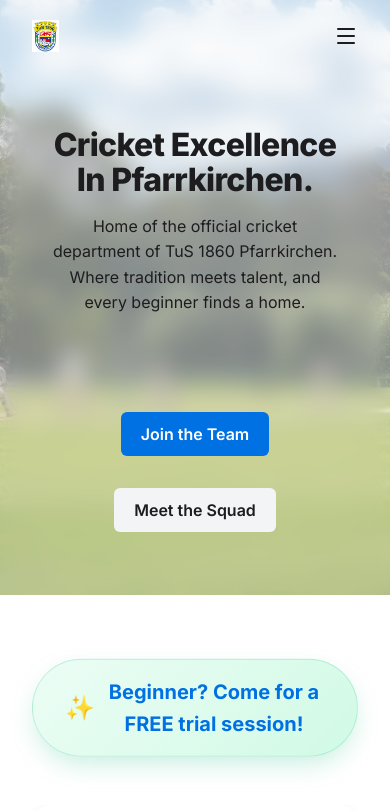
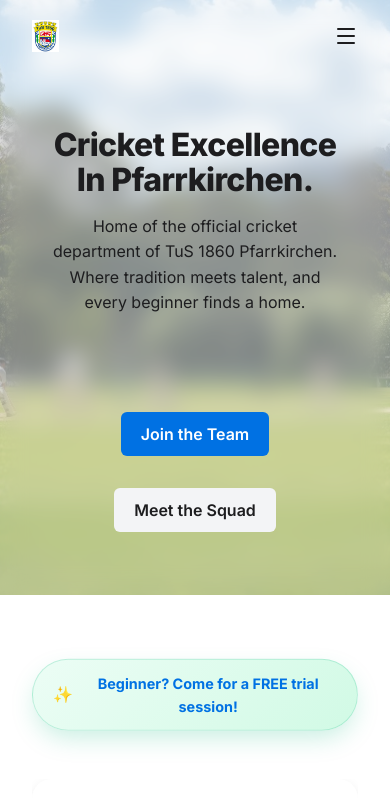
Before and after one commit to BrikeshG/TUS-cricket.web, a React (Vite) app: page / in a window 390 px wide. Shown: the top 811 px of the page. Built offline with nearby package versions, Linux system fonts and the light colour scheme; no server answers.

Commit message:
style: minimize trial CTA button on mobile view

```diff
--- a/src/pages/Home.css
+++ b/src/pages/Home.css
@@ -151,4 +151,18 @@
     .training-card {
         padding: 1.5rem;
     }
+
+    /* Minimized Trial CTA for mobile */
+    .trial-cta-button {
+        padding: 0.75rem 1.25rem;
+    }
+
+    .trial-cta-text {
+        font-size: 0.9rem;
+        gap: 0.4rem;
+    }
+
+    .trial-cta-icon {
+        font-size: 1rem;
+    }
 }
```
